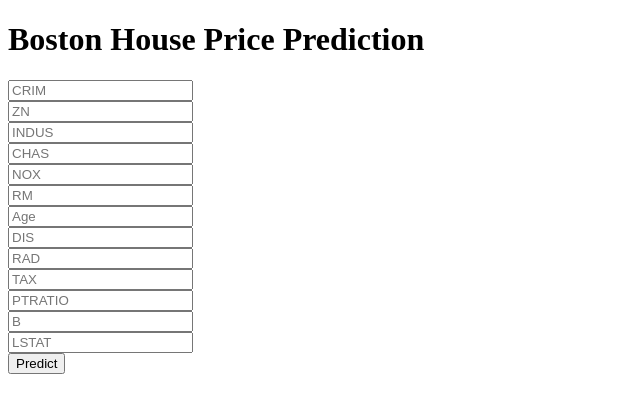
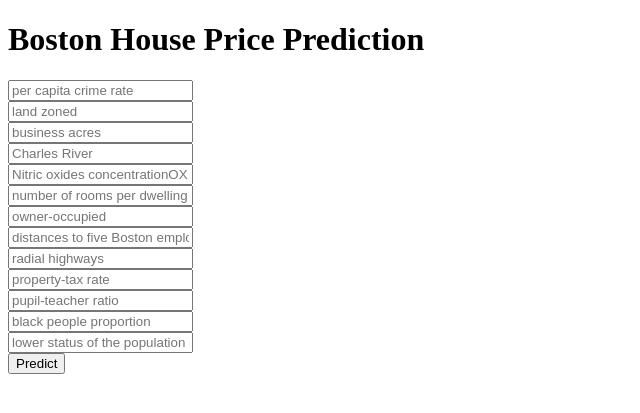
Before and after one commit to shashi92/bostonhousepricing, a Flask app: page / in a window 1280 px wide. Shown: the top 413 px of the page, without its empty margins (0-640 px from the left). Run offline with Flask 3, Linux system fonts and the light colour scheme; parts of the project's set-up code (start-up, migrations or seed data) failed here and were passed over.

Commit message:
changes to html place holders

```diff
--- a/templates/home.html
+++ b/templates/home.html
@@ -18,19 +18,19 @@
 
      <!-- Main Input For Receiving Query to our ML -->
     <form action="{{ url_for('predict')}}" method="post">
-      <input type="text" name="CRIM" placeholder="CRIM" required="required" /><br>
-    	<input type="text" name="ZN" placeholder="ZN" required="required" /><br>
-        <input type="text" name="INDUS" placeholder="INDUS" required="required" /><br>
-        <input type="text" name="CHAS" placeholder="CHAS" required="required" /><br>
-        <input type="text" name="NOX" placeholder="NOX" required="required" /><br>
-        <input type="text" name="RM" placeholder="RM" required="required" /><br>
-        <input type="text" name="Age" placeholder="Age" required="required" /><br>
-        <input type="text" name="DIS" placeholder="DIS" required="required" /><br>
-        <input type="text" name="RAD" placeholder="RAD" required="required" /><br>
-        <input type="text" name="TAX" placeholder="TAX" required="required" /><br>
-        <input type="text" name="PTRATIO" placeholder="PTRATIO" required="required" /><br>
-        <input type="text" name="B" placeholder="B" required="required" /><br>
-        <input type="text" name="LSTAT" placeholder="LSTAT" required="required" /><br>
+      <input type="text" name="CRIM" placeholder="per capita crime rate" required="required" /><br>
+    	<input type="text" name="ZN" placeholder="land zoned" required="required" /><br>
+        <input type="text" name="INDUS" placeholder="business acres" required="required" /><br>
+        <input type="text" name="CHAS" placeholder="Charles River" required="required" /><br>
+        <input type="text" name="NOX" placeholder="Nitric oxides concentrationOX" required="required" /><br>
+        <input type="text" name="RM" placeholder="number of rooms per dwelling" required="required" /><br>
+        <input type="text" name="Age" placeholder="owner-occupied" required="required" /><br>
+        <input type="text" name="DIS" placeholder="distances to five Boston employment centres" required="required" /><br>
+        <input type="text" name="RAD" placeholder="radial highways" required="required" /><br>
+        <input type="text" name="TAX" placeholder="property-tax rate" required="required" /><br>
+        <input type="text" name="PTRATIO" placeholder="pupil-teacher ratio" required="required" /><br>
+        <input type="text" name="B" placeholder="black people proportion" required="required" /><br>
+        <input type="text" name="LSTAT" placeholder="lower status of the population" required="required" /><br>
 
 
 
```
Also changed, not shown: 1 other file.
